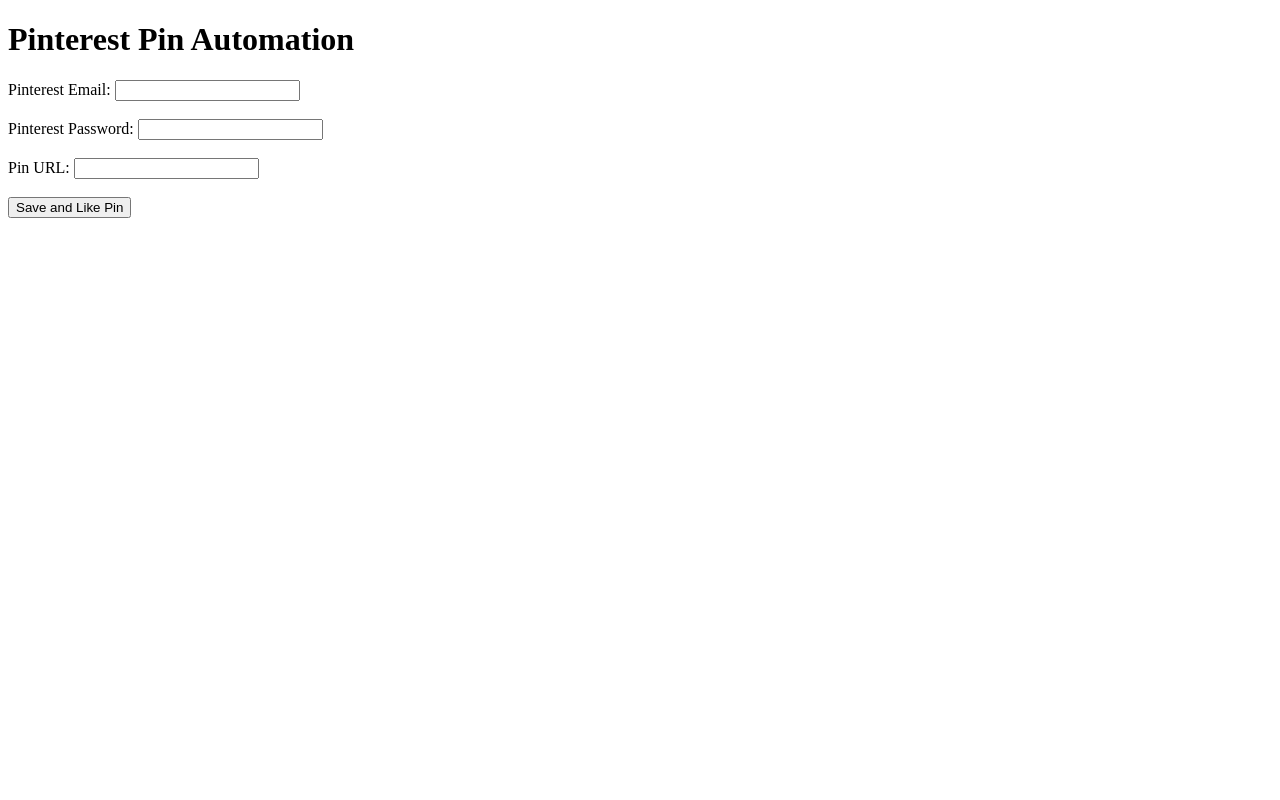
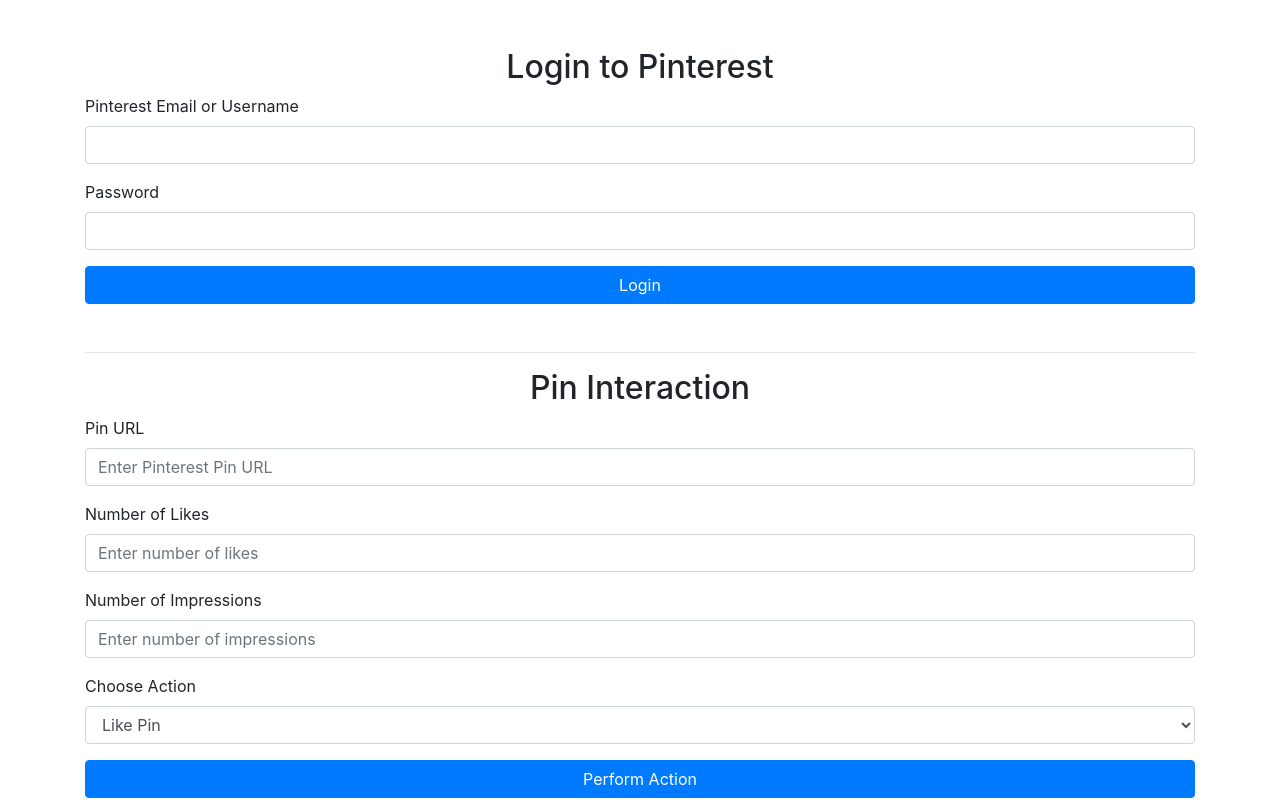
Before and after one commit to ugbasawo/bot, a Flask app: template templates/index.html in a window 1280 px wide. Run offline with Flask 3, Linux system fonts and the light colour scheme; the template is opened without the code that fills it, so the values that code supplies are empty; some libraries are stand-ins or nearby versions.

Commit message:
Update index.html

```diff
--- a/templates/index.html
+++ b/templates/index.html
@@ -3,21 +3,62 @@
 <head>
     <meta charset="UTF-8">
     <meta name="viewport" content="width=device-width, initial-scale=1.0">
-    <title>Pinterest Automation</title>
+    <title>Pinterest Interaction</title>
+    <link rel="stylesheet" href="https://stackpath.bootstrapcdn.com/bootstrap/4.5.2/css/bootstrap.min.css">
 </head>
 <body>
-    <h1>Pinterest Pin Automation</h1>
-    <form action="/" method="POST">
-        <label for="email">Pinterest Email:</label>
-        <input type="email" name="email" id="email" required><br><br>
+    <div class="container mt-5">
+        <!-- Login Section -->
+        <h2 class="text-center">Login to Pinterest</h2>
+        {% with messages = get_flashed_messages(with_categories=true) %}
+        {% if messages %}
+        <div class="alert alert-dismissible fade show">
+            {% for category, message in messages %}
+            <div class="alert alert-{{ category }}">{{ message }}</div>
+            {% endfor %}
+        </div>
+        {% endif %}
+        {% endwith %}
+        <form method="POST" action="/">
+            <div class="form-group">
+                <label for="email_or_username">Pinterest Email or Username</label>
+                <input type="text" class="form-control" id="email_or_username" name="email_or_username" required>
+            </div>
+            <div class="form-group">
+                <label for="password">Password</label>
+                <input type="password" class="form-control" id="password" name="password" required>
+            </div>
+            <button type="submit" class="btn btn-primary btn-block">Login</button>
+        </form>
 
-        <label for="password">Pinterest Password:</label>
-        <input type="password" name="password" id="password" required><br><br>
+        <!-- Spacer -->
+        <hr class="mt-5">
 
-        <label for="pin_url">Pin URL:</label>
-        <input type="text" name="pin_url" id="pin_url" required><br><br>
-
-        <button type="submit">Save and Like Pin</button>
-    </form>
+        <!-- Pin Interaction Section -->
+        <h2 class="text-center">Pin Interaction</h2>
+        <form method="POST" action="/pin-interaction">
+            <div class="form-group">
+                <label for="pin_url">Pin URL</label>
+                <input type="url" class="form-control" id="pin_url" name="pin_url" placeholder="Enter Pinterest Pin URL" required>
+            </div>
+            <div class="form-group">
+                <label for="num_likes">Number of Likes</label>
+                <input type="number" class="form-control" id="num_likes" name="num_likes" placeholder="Enter number of likes">
+            </div>
+            <div class="form-group">
+                <label for="num_impressions">Number of Impressions</label>
+                <input type="number" class="form-control" id="num_impressions" name="num_impressions" placeholder="Enter number of impressions">
+            </div>
+            <div class="form-group">
+                <label for="action">Choose Action</label>
+                <select class="form-control" id="action" name="action">
+                    <option value="like">Like Pin</option>
+                    <option value="save">Save Pin</option>
+                    <option value="impressions">Simulate Impressions</option>
+                </select>
+            </div>
+            <button type="submit" class="btn btn-primary btn-block">Perform Action</button>
+        </form>
+    </div>
 </body>
 </html>
```
